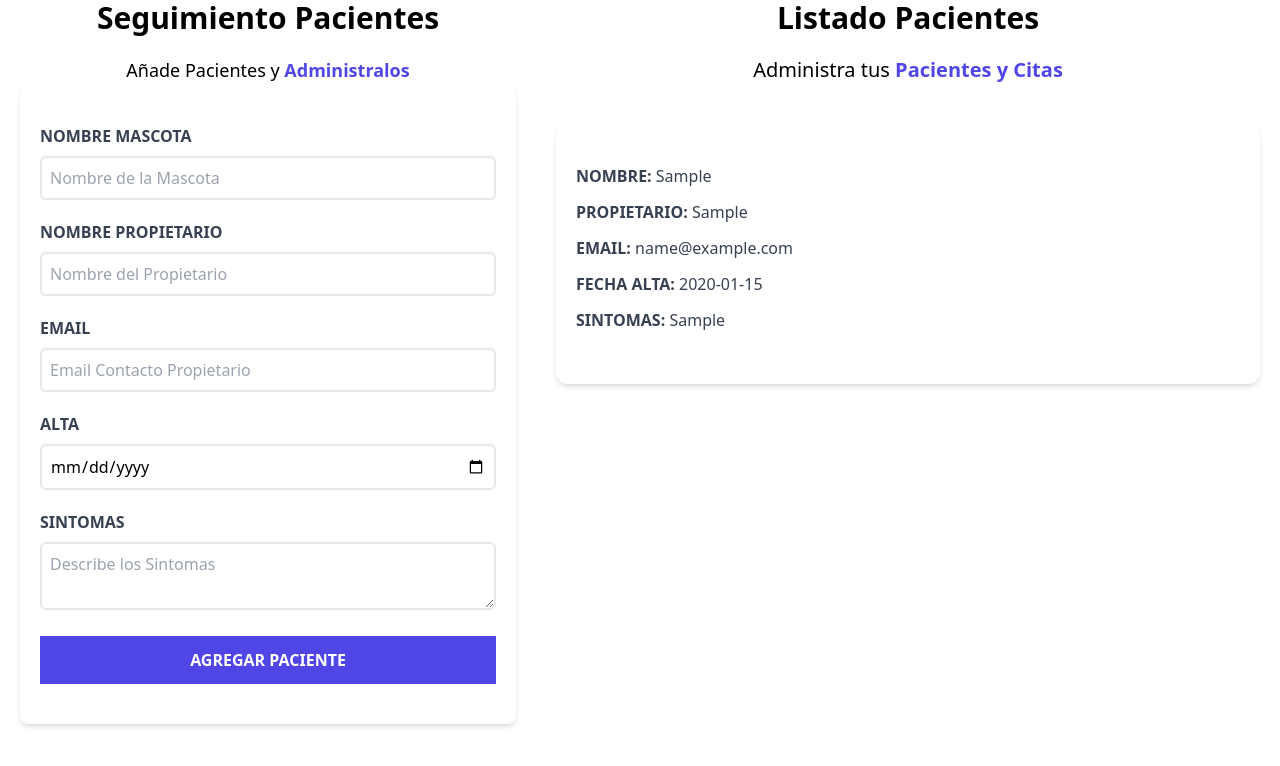
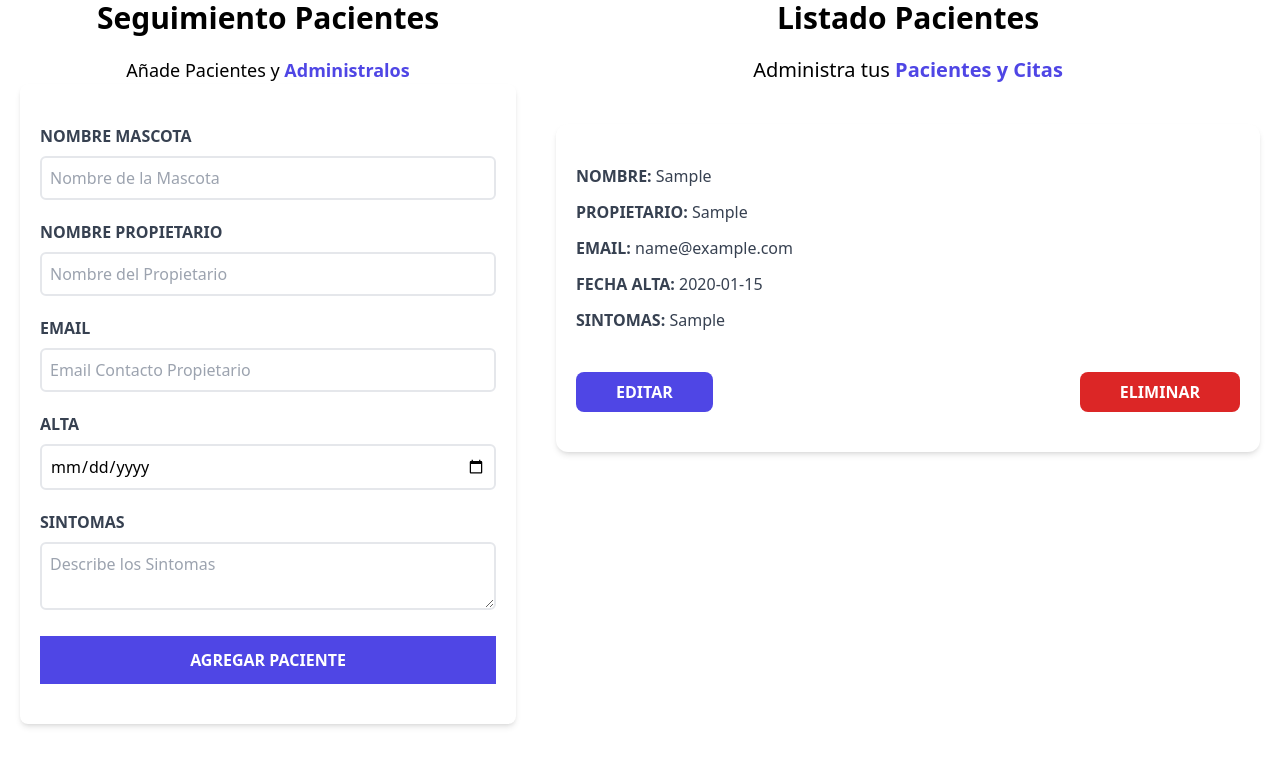
Before and after one commit to arosteguimaranto/Vet-List, a React (Vite) app: page / in a window 1280 px wide. Both pictures are taken after typing "Sample", "Sample", "name@example.com", "2020-01-15", "Sample" into the empty fields and a click on the input "Agregar Paciente". Shown: the part 176-942 px from the top of the page. Built offline with nearby package versions, Linux system fonts and the light colour scheme.

Commit message:
Creando Botones de Editar y Eliminar

```diff
--- a/src/components/Paciente.jsx
+++ b/src/components/Paciente.jsx
@@ -1,8 +1,8 @@
 
 
-export const Paciente = ({paciente}) => {
+export const Paciente = ({ paciente }) => {
 
-  const{nombre, propietario, email, fecha, sintomas} =paciente
+  const { nombre, propietario, email, fecha, sintomas } = paciente
 
   return (
     <div className="mx-5 my-10  bg-white shadow-md px-5 py-10 rounded-xl">
@@ -32,6 +32,22 @@
         Sintomas: {""}
         <span className=" font-normal normal-case"> {sintomas} </span>
       </p>
+
+      <div className="flex justify-between mt-10">
+        <button
+        type="button"
+      className="py-2 px-10 bg-indigo-600 hover:bg-indigo-700 text-white font-bold
+       uppercase rounded-lg"
+        >Editar
+        </button>
+
+        <button
+         type="button"
+         className="py-2 px-10 bg-red-600 hover:bg-red-700 text-white font-bold
+         uppercase rounded-lg"
+         > Eliminar
+        </button>
+      </div>
     </div>
   )
 }
```
Lines whose indentation alone changed are shown as unchanged.
